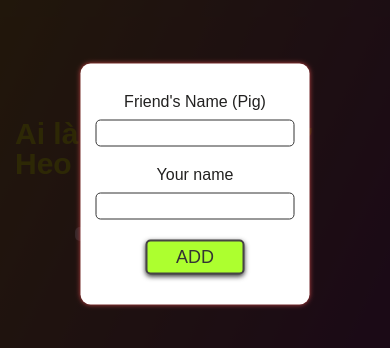
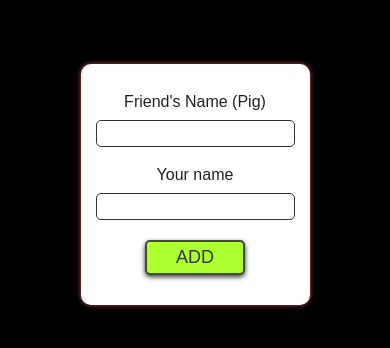
Before and after one commit to CanhRauSam/trollPig, a plain HTML site: page index.html in a window 390 px wide. Shown: the part 238-586 px from the top of the page. Drawn offline with nearby package versions, Linux system fonts and the light colour scheme.

Commit message:
two verson

```diff
--- a/main.js
+++ b/main.js
@@ -30,7 +30,10 @@ function addFriendName(name) {
     btnRun.innerText = name;
 };
 
-btnRun.onmouseover = function () {
+btnRun.onmouseover = runBtnRun;
+btnRun.onclick = runBtnRun;
+
+function runBtnRun() {
     let newX = Math.floor(Math.random() * 100);
     let newY = Math.floor(Math.random() * 100);
     console.log(newX, newY);
@@ -38,6 +41,7 @@ btnRun.onmouseover = function () {
     btnRun.style.left = newY + '%';
     desc.innerText = 'Sai rồi xem bạn êi =))';
 };
+
 
 btnSuccess.onmouseover = function () {
     desc.innerText = 'Đoán xem =)))';
--- a/scss/style.scss
+++ b/scss/style.scss
@@ -8,20 +8,24 @@ html {
 .wrapper {
     max-width: 1600px;
     margin: 0 auto;
-    position: relative;
     .form{
         position: fixed;
-        z-index: 1;
-        background-color: rgba(0,0,0,0.8);
-        inset: 0;
-
+        z-index: 10;
+        background-color: rgb(0,0,0);
+        top: 0;
+        left: 0;
+        right: 0;
+        bottom: 0;
+        display: flex;
+        align-items: center;
+        justify-content: center;
         .formInput{
             position: absolute;
             padding: 30px 15px;
             background-color: white;
-            top: 50%;
-            left: 50%;
-            transform: translate(-50%, -50%);
+            // top: 50%;
+            // left: 50%;
+            // transform: translate(-50%, -50%);
             text-align: center;
             border-radius: 10px;
             box-shadow: 0 0 5px #c94646;
@@ -73,11 +77,20 @@ html {
             font-size: 30px;
             color: #dfc71d;
             margin-bottom: 20px;
+            @media screen and (max-width: 767px) {
+                text-align: center;
+                line-height: 1.6;
+                max-width: 100vw;
+                margin-bottom: 0px;
+            }
         }
         .desc{
             font-size: 20px;
             color: #ccdb71;
             margin-bottom: 50px;
+            @media screen and (max-width: 767px) {
+                margin-bottom: 100px;
+            }
         }
         .btn {
             position: absolute;
```
Also changed, not shown: scss/style.css, 1 other file.
